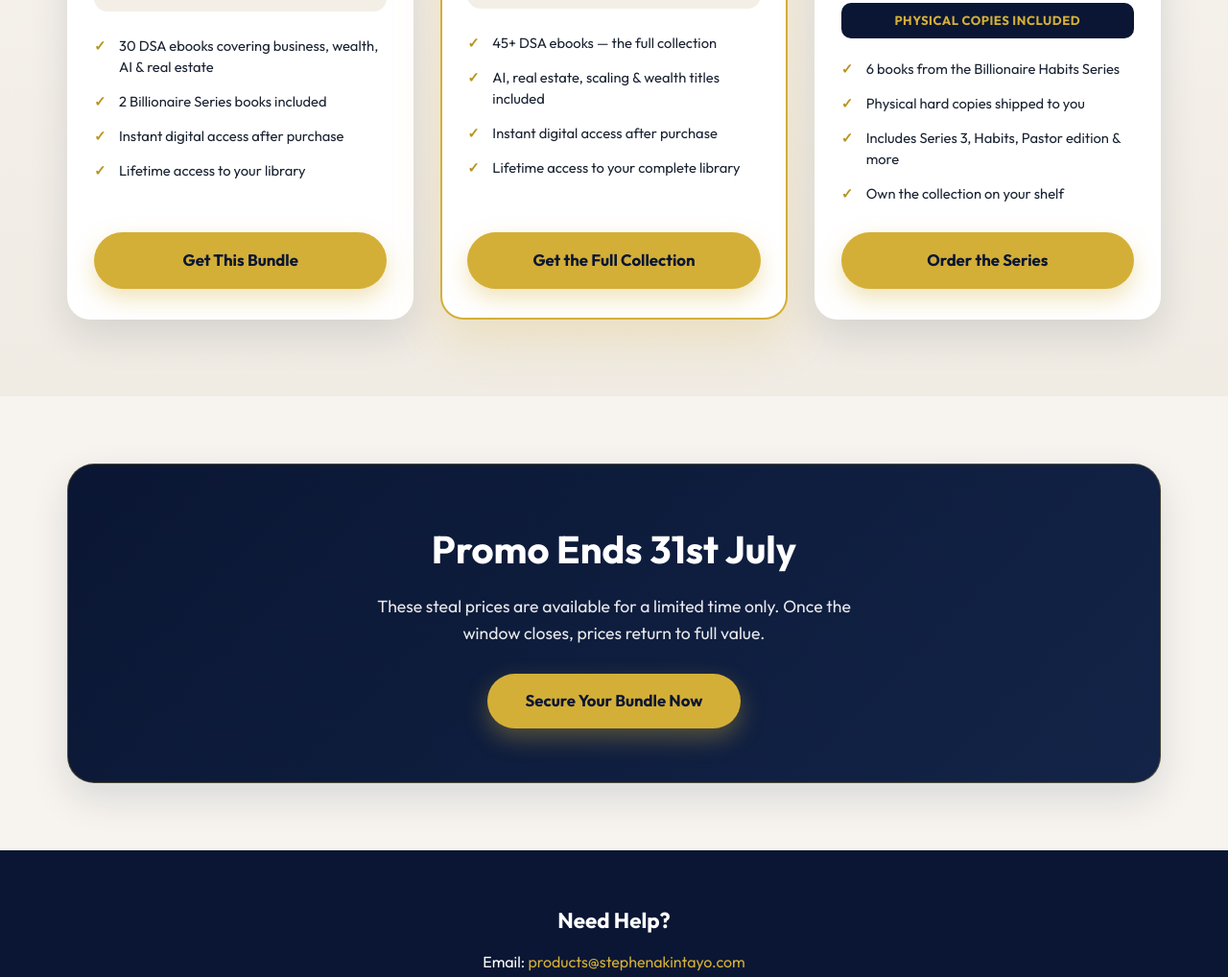
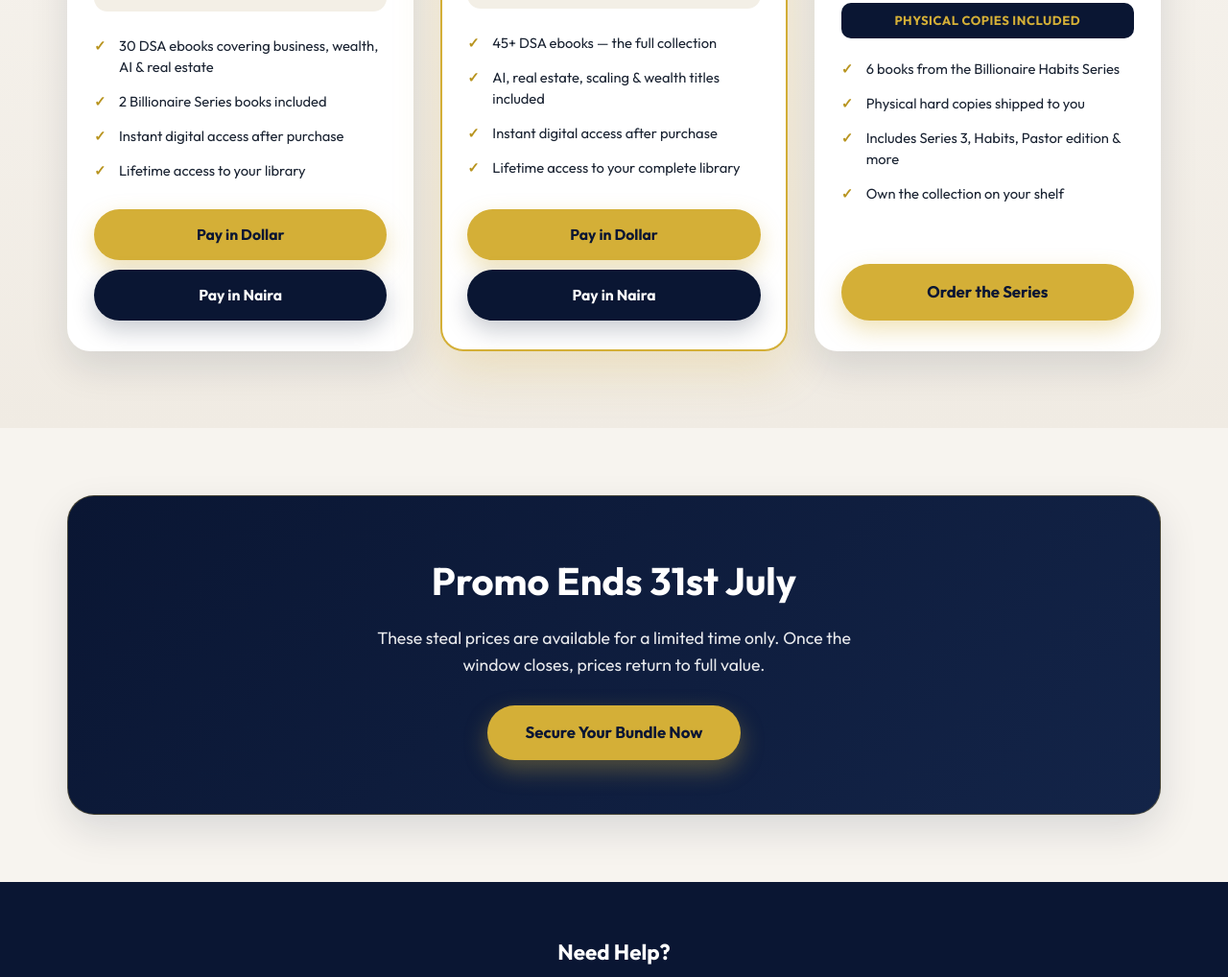
Before and after one commit to gtextsoft/40-BOOK-PROMO, a plain HTML site: page index.html in a window 1280 px wide. Shown: the part 1660-2678 px from the top of the page at 96% size. Drawn offline with nearby package versions, Linux system fonts and the light colour scheme.

Commit message:
feat: Replace existing payment link buttons with specific Dollar and Naira payment options in index.html; enhance styling for payment buttons in style.css to improve user experience and accessibility.

```diff
--- a/index.html
+++ b/index.html
@@ -93,7 +93,10 @@
                                 <li>Instant digital access after purchase</li>
                                 <li>Lifetime access to your library</li>
                             </ul>
-                            <a href="https://store.stephenakintayofoundation.org/bundles" class="btn primary-btn large" target="_blank" rel="noopener">Get This Bundle</a>
+                            <div class="pay-actions">
+                                <a href="https://buy.stripe.com/14A00k5kMfe78gK0gIew80q" class="btn primary-btn pay-btn" target="_blank" rel="noopener">Pay in Dollar</a>
+                                <a href="https://paystack.shop/pay/ae35sz8zo0" class="btn secondary-btn pay-btn" target="_blank" rel="noopener">Pay in Naira</a>
+                            </div>
                         </div>
                     </article>
 
@@ -117,7 +120,10 @@
                                 <li>Instant digital access after purchase</li>
                                 <li>Lifetime access to your complete library</li>
                             </ul>
-                            <a href="https://store.stephenakintayofoundation.org/bundles" class="btn primary-btn large" target="_blank" rel="noopener">Get the Full Collection</a>
+                            <div class="pay-actions">
+                                <a href="https://buy.stripe.com/4gM14o3cE3vpdB46F6ew80r" class="btn primary-btn pay-btn" target="_blank" rel="noopener">Pay in Dollar</a>
+                                <a href="https://paystack.shop/pay/9q6kd23ck2" class="btn secondary-btn pay-btn" target="_blank" rel="noopener">Pay in Naira</a>
+                            </div>
                         </div>
                     </article>
 
--- a/style.css
+++ b/style.css
@@ -228,6 +228,32 @@ nav {
     transform: translateY(-4px);
     background: var(--gold-bright);
     box-shadow: 0 14px 28px rgba(212, 175, 55, 0.45);
+}
+
+.secondary-btn {
+    background: var(--navy);
+    color: var(--white);
+    box-shadow: 0 10px 24px rgba(10, 22, 51, 0.22);
+}
+
+.secondary-btn:hover {
+    transform: translateY(-4px);
+    background: #14284f;
+    box-shadow: 0 14px 28px rgba(10, 22, 51, 0.3);
+}
+
+.pay-actions {
+    display: flex;
+    flex-direction: column;
+    gap: 10px;
+    margin-top: auto;
+}
+
+.pay-btn {
+    width: 100%;
+    text-align: center;
+    padding: 14px 20px;
+    font-size: 0.98rem;
 }
 
 .pulse {
```
